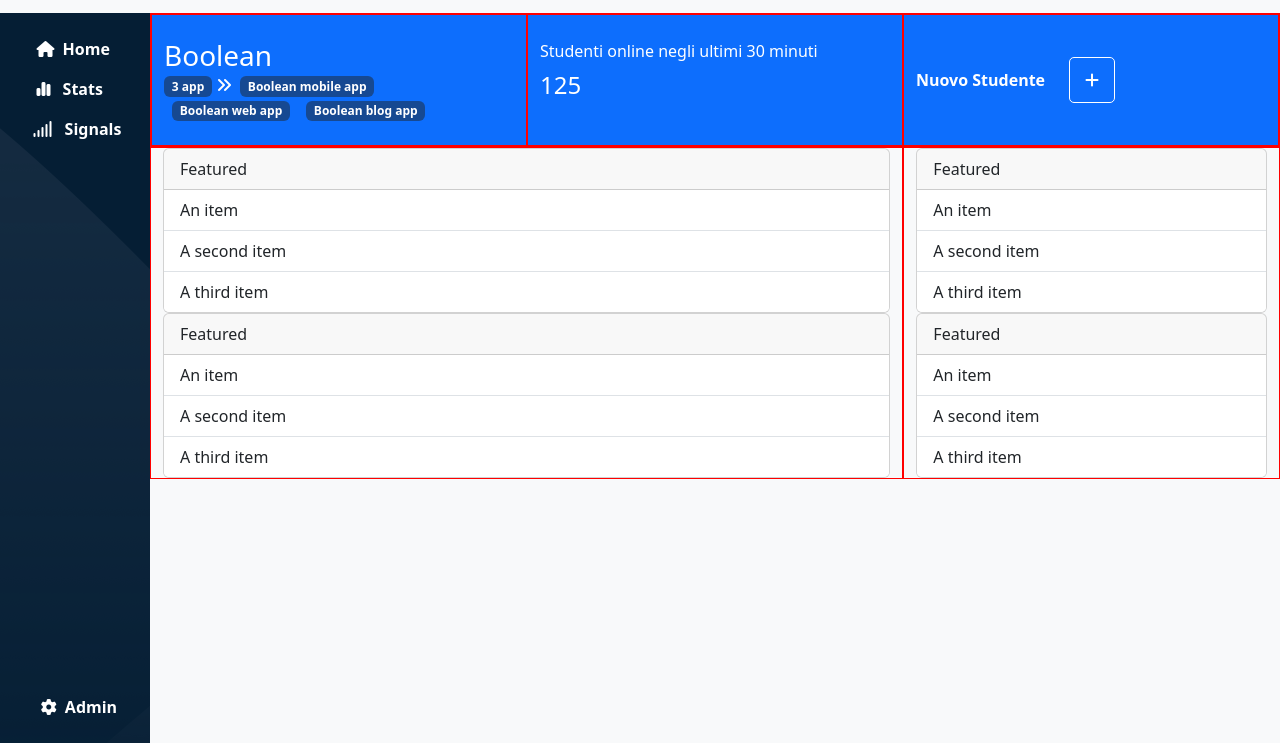
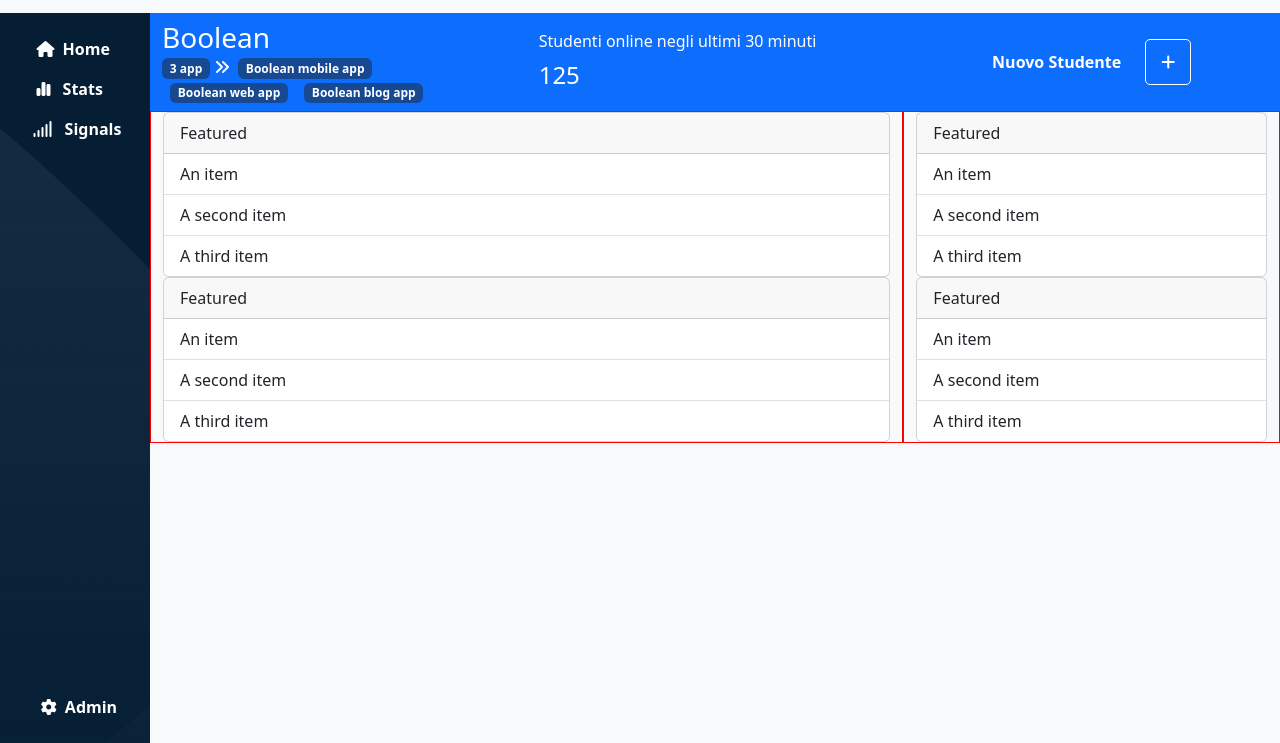
Before and after one commit to nicolozibra1/html-css-bootstrap-dashboard, a plain HTML site: page index.html in a window 1280 px wide. Shown: the part 57-800 px from the top of the page. Drawn offline with nearby package versions, Linux system fonts and the light colour scheme.

Commit message:
upgrade-aside-padding

```diff
--- a/index.html
+++ b/index.html
@@ -66,10 +66,10 @@
             <!-- ASIDE -->
             <div class="aside bg-primary text-white">
                 <div class="container-fluid">
-                    <div class="row d-flex flex-row debug">
+                    <div class="row d-flex flex-row">
 
                         <!-- NEW STUDENT -->
-                        <div class="zz-col col-12 col-md-4 d-flex align-items-center py-4 debug">
+                        <div class="zz-col col-12 col-md-4 d-flex align-items-center justify-content-center py-3">
                             <span class="pe-4 fw-semibold">Nuovo Studente</span>
                             <a class="zz-btn" type="button" data-bs-toggle="offcanvas" data-bs-target="#offcanvasRight" aria-controls="offcanvasRight"><i class="fa-solid fa-plus"></i></a>
                             <!-- CANVAS -->
@@ -85,7 +85,7 @@
                         </div>
 
                         <!-- BOOL BREADCRUMB -->
-                        <div class="col-12 col-md-4 d-flex flex-column  justify-content-center py-4 debug">
+                        <div class="col-12 col-md-4 d-flex flex-column justify-content-center py-2">
                             <h3 class="m-0">Boolean</h3>
                             <ol class="breadcrumb m-0"  style="--bs-breadcrumb-divider: '';">
                                 <li class="breadcrumb-item" aria-current="page"><span class="badge bg-dark bg-opacity-50">3 app</span></li>
@@ -98,7 +98,7 @@
                         </div>
 
                         <!-- LAST30M ONLINE STUDENT -->
-                        <div class="col-12 col-md-4 d-flex flex-column align-content-center pt-4 debug">
+                        <div class="col-12 col-md-4 d-flex flex-column align-content-center pt-3">
                             <span class="pb-2">Studenti online negli ultimi 30 minuti</span>
                             <h4>125</h4>
                         </div>
```
